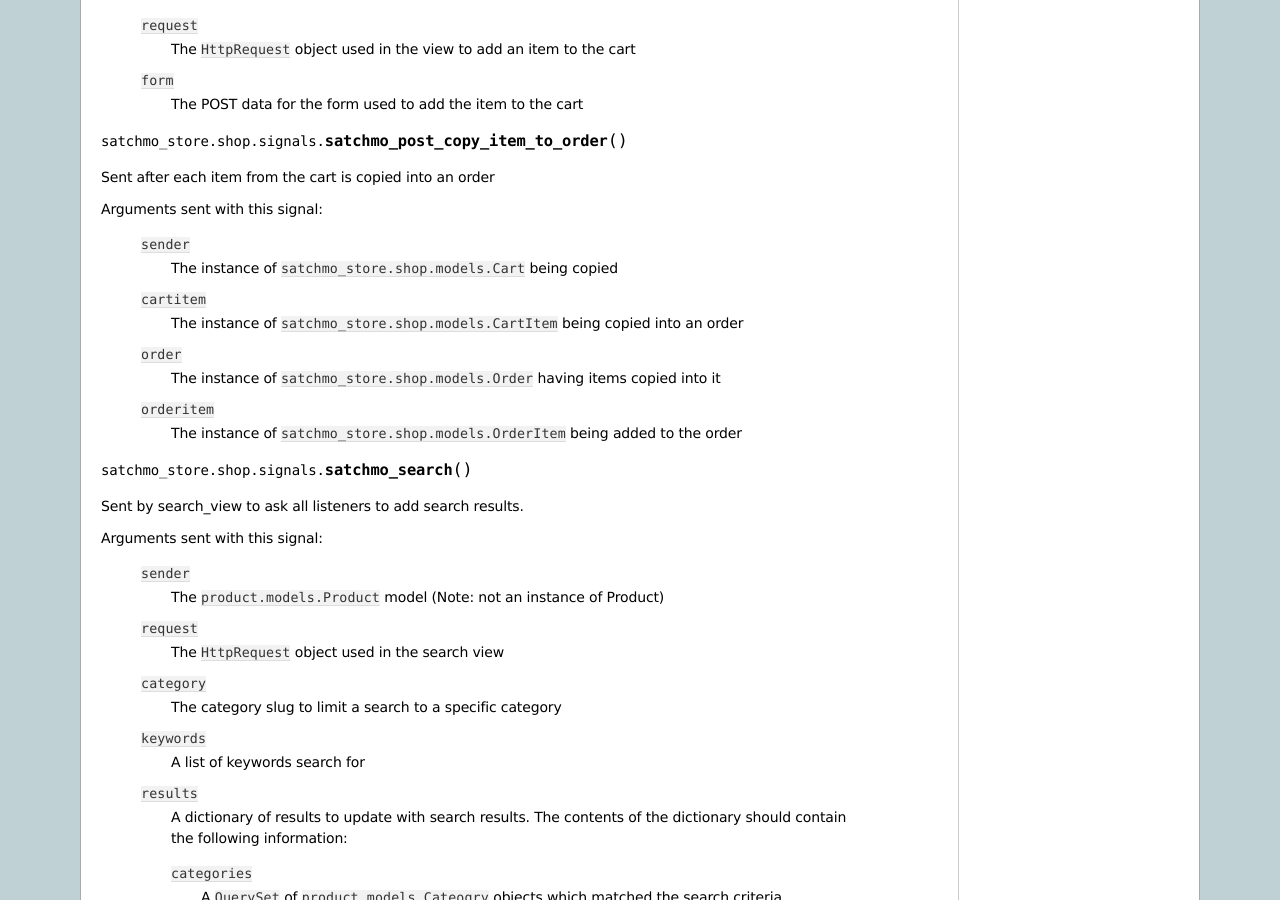
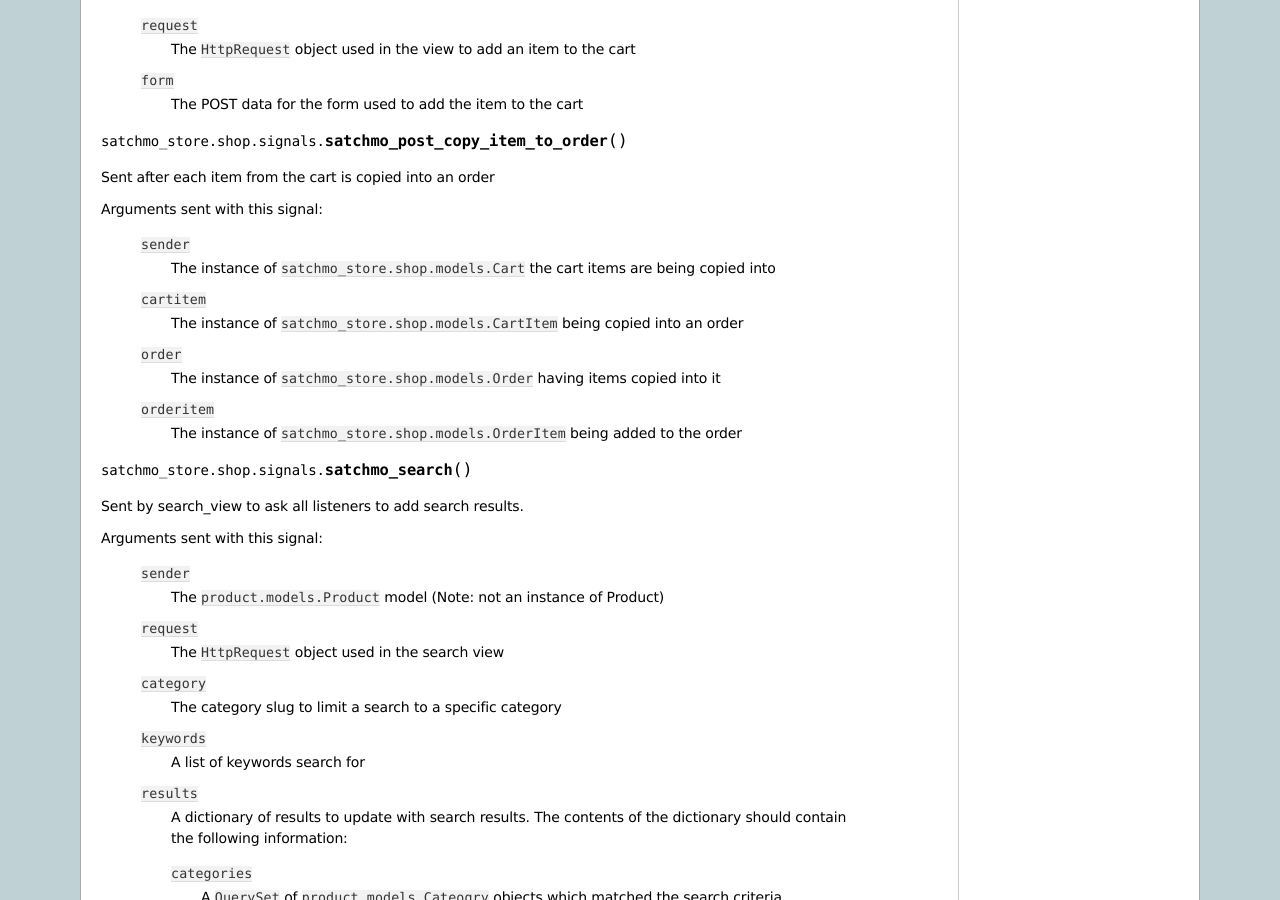
Before and after one commit to opencoca/WEB-Satchmo, a Sphinx documentation site: the page built from docs/signals.txt, in a window 1280 px wide and 900 px high, scrolled down 3803 px. Built offline with Sphinx 7.4.7, drawn with Linux system fonts in a browser that asks for light colours.

Commit message:
docs/signals: reword copy line

```diff
--- a/docs/signals.txt
+++ b/docs/signals.txt
@@ -205,7 +205,7 @@ Sent after each item from the cart is copied into an order
 Arguments sent with this signal:
 
     ``sender``
-        The instance of ``satchmo_store.shop.models.Cart`` being copied
+        The instance of ``satchmo_store.shop.models.Cart`` the cart items are being copied into
 
     ``cartitem``
         The instance of ``satchmo_store.shop.models.CartItem`` being copied into an order
```
